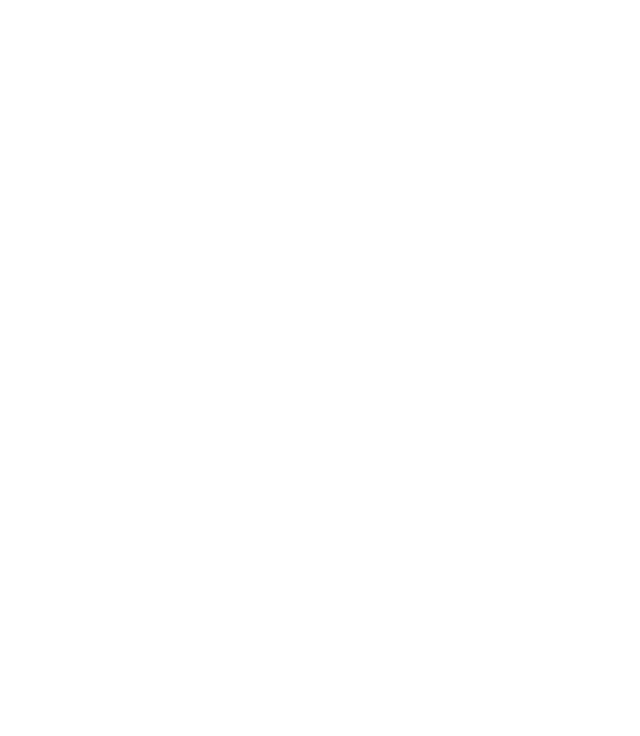
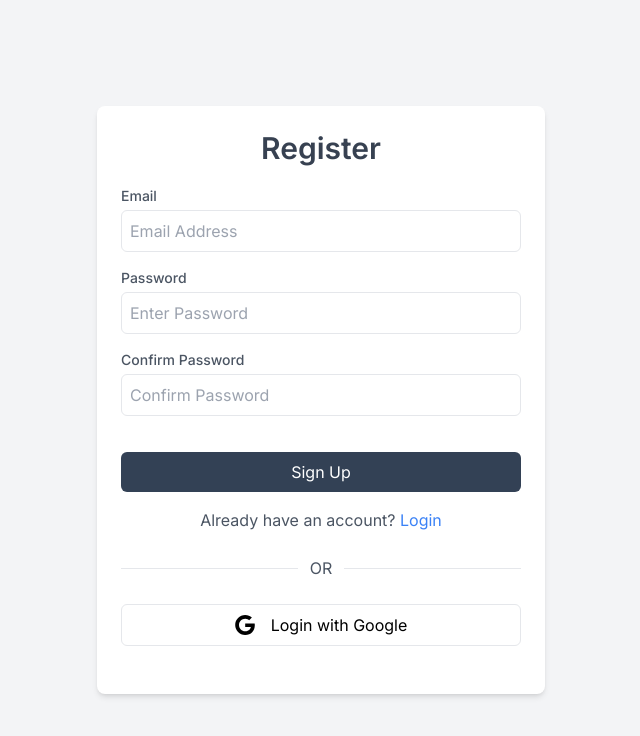
Before and after one commit to Boycey7/event-app-project, a Next.js app in the folder client/: page / in a window 1280 px wide. Shown: the top 736 px of the page, without its empty margins (319-959 px from the left). Built offline with nearby package versions, Linux system fonts and the light colour scheme.

Commit message:
added register component

```diff
--- /dev/null
+++ b/client/apiClient.js
@@ -0,0 +1,51 @@
+import axios from "axios";
+const url = "http://localhost:3001/";
+
+export class ApiClient {
+  constructor(tokenProvider, logoutHandler) {
+    this.tokenProvider = tokenProvider;
+    this.logoutHandler = logoutHandler;
+  }
+
+  authenticatedCall(method, url, data) {
+    return axios({
+      method,
+      url,
+      headers: {
+        authorization: this.tokenProvider(),
+      },
+      data,
+    }).catch((error) => {
+      if (error.response.status === 403) {
+        this.logoutHandler();
+        return Promise.reject();
+      } else {
+        throw error;
+      }
+    });
+  }
+
+  getEvents() {
+    return this.authenticatedCall("get", "");
+  }
+
+  addEvent(name, location, precis, dateTime) {
+    return this.authenticatedCall("post", "", { name, location, precis, dateTime });
+  }
+
+  removeEvent(id) {
+    return this.authenticatedCall("delete", `${id}`);
+  }
+
+  updateEvent(id, name, location, precis, dateTime) {
+    return this.authenticatedCall("put", `${id}`, { name, location, precis, dateTime });
+  }
+
+  async login(username, password) {
+    return await axios({
+      method: "post",
+      url: `${url}auth`,
+      data: { username, password },
+    });
+  }
+}
--- a/client/app/page.js
+++ b/client/app/page.js
@@ -1,9 +1,24 @@
-import Image from 'next/image'
+"use client"
+import { ApiClient } from '@/apiClient'
+import Register from '@/components/Register'
+import login from '@/components/Login'
+import Dashboard from '@/components/Dashboard'
+import { useState } from 'react'
 
 export default function Home() {
+  const [token, setToken] = useState(window.localStorage.getItem('token'));
+  const logout = () => {
+    window.localStorage.removeItem('token');
+    setToken(undefined);
+  }
+  const client = new ApiClient(() => token, () => logout());
+
+
+
+
   return (
-    <main className="flex flex-col items-center justify-between min-h-screen p-24">
-
+    <main className="">
+     {token? <Dashboard client={client} /> : <Register client={client} />}
     </main>
   )
 }
--- /dev/null
+++ b/client/components/Register.js
@@ -0,0 +1,122 @@
+"use client";
+import React, { useState } from "react";
+
+const Register = () => {
+  const [formData, setFormData] = useState({
+    email: "",
+    password: "",
+    confirmPassword: "",
+  });
+
+  const [disabled, setDisabled] = useState(false);
+
+  const handleChange = (e) => {
+    const { name, value } = e.target;
+    setFormData((prevData) => ({ ...prevData, [name]: value }));
+  };
+
+  const handleSubmit = (e) => {
+    e.preventDefault();
+    // TODO: Implement registration logic here
+    console.log("User data submitted:", formData);
+  };
+
+  return (
+    <div className="flex items-center justify-center min-h-screen px-4 bg-gray-100 sm:px-6">
+      <div className="w-full max-w-md p-6 bg-white rounded-lg shadow-md">
+        <h1 className="mb-5 text-3xl font-semibold text-center text-gray-700">
+          Register
+        </h1>
+        <form className="space-y-4">
+          <div>
+            <label
+              htmlFor="email"
+              className="block text-sm font-medium text-gray-600"
+            >
+              Email
+            </label>
+            <input
+              type="email"
+              id="email"
+              name="email"
+              placeholder="Email Address"
+              className="w-full p-2 mt-1 border rounded-md"
+              onChange={handleChange}
+            />
+          </div>
+          <div>
+            <label
+              htmlFor="password"
+              className="block text-sm font-medium text-gray-600"
+            >
+              Password
+            </label>
+            <input
+              type="password"
+              id="password"
+              name="password"
+              placeholder="Enter Password"
+              className="w-full p-2 mt-1 border rounded-md"
+              onChange={handleChange}
+            />
+          </div>
+          <div>
+            <label
+              htmlFor="confirm-password"
+              className="block text-sm font-medium text-gray-600"
+            >
+              Confirm Password
+            </label>
+            <input
+              type="password"
+              id="confirm-password"
+              name="confirmPassword"
+              placeholder="Confirm Password"
+              className="w-full p-2 mt-1 border rounded-md"
+              onChange={handleChange}
+            />
+          </div>
+          <div>
+            <button
+              type="submit"
+              className="w-full p-2 mt-5 text-white rounded-md bg-slate-700 hover:bg-slate-dark"
+            >
+              Sign Up
+            </button>
+          </div>
+          <div className="mt-5 text-center text-gray-600">
+            Already have an account?{" "}
+            <a href="#" className="text-blue-500 hover:underline">
+              Login
+            </a>
+          </div>
+        </form>
+
+        <div className="flex items-center mt-6">
+          <div className="flex-1 border-t"></div>
+          <span className="mx-3 text-gray-600">OR</span>
+          <div className="flex-1 border-t"></div>
+        </div>
+
+        <div className="my-6">
+          <button
+            aria-label="Login with Google"
+            type="button"
+            className="flex items-center justify-center w-full p-2 space-x-4 border rounded-md focus:ring-2 focus:ring-offset-1 focus:ring-gray-400"
+          >
+            <svg
+              xmlns="http://www.w3.org/2000/svg"
+              viewBox="0 0 32 32"
+              className="w-5 h-5 fill-current"
+            >
+              <path d="M16.318 13.714v5.484h9.078c-0.37 2.354-2.745 6.901-9.078 6.901-5.458 0-9.917-4.521-9.917-10.099s4.458-10.099 9.917-10.099c3.109 0 5.193 1.318 6.38 2.464l4.339-4.182c-2.786-2.599-6.396-4.182-10.719-4.182-8.844 0-16 7.151-16 16s7.156 16 16 16c9.234 0 15.365-6.49 15.365-15.635 0-1.052-0.115-1.854-0.255-2.651z"></path>
+            </svg>
+            <p>Login with Google</p>
+          </button>
+        </div>
+      </div>
+    </div>
+  );
+};
+
+export default Register;
--- a/package.json
+++ b/package.json
@@ -10,6 +10,7 @@
   "author": "",
   "license": "ISC",
   "dependencies": {
+    "axios": "^1.5.1",
     "cors": "^2.8.5",
     "dotenv": "^16.3.1",
     "express": "^4.18.2",
```
Also changed, not shown: client/components/Dashboard.js (added), client/components/Login.js (added), 1 other file (tests, documents, lock files or other folders).
